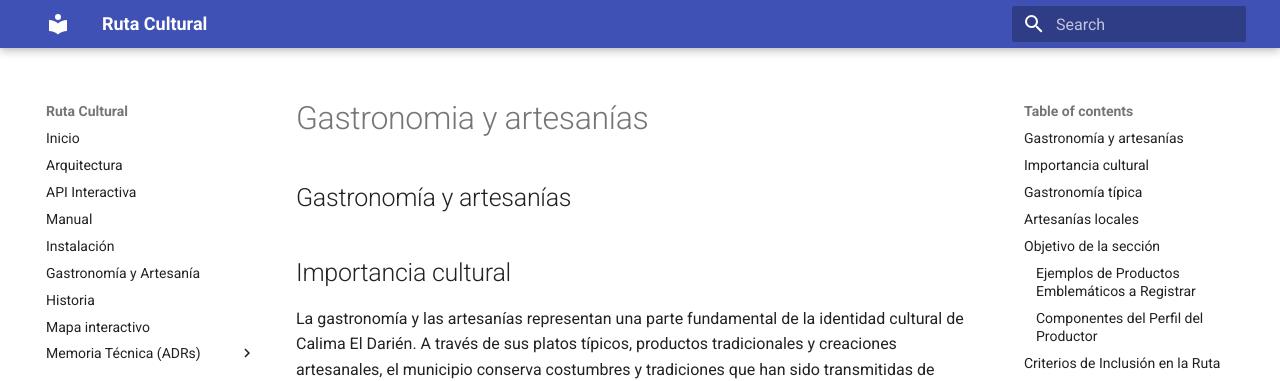
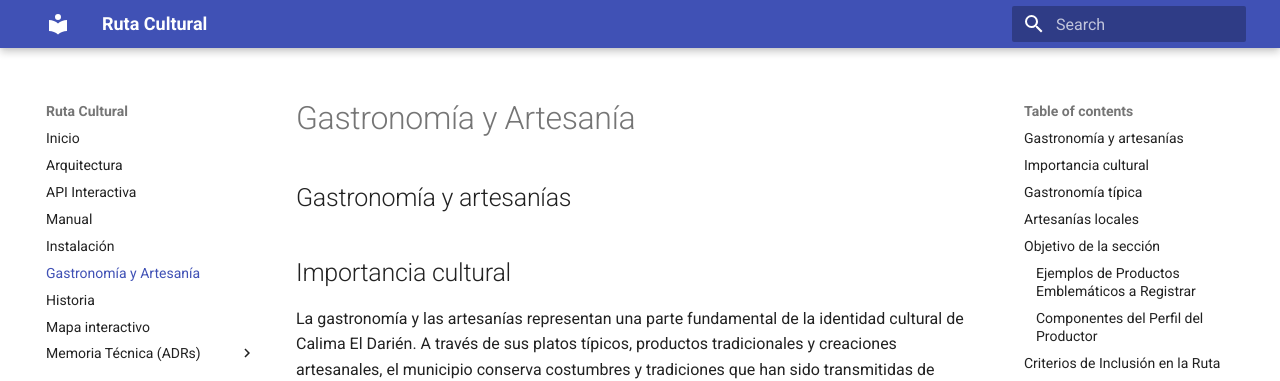
Before and after one commit to CarlRodr15/docs-tienda-os_ejemplo, an MkDocs documentation site: the page built from docs/artesanias.md, in a window 1280 px wide and 900 px high. Shown: the top 381 px of the window. Built offline with MkDocs 1.6.1 and Material for MkDocs 9.7.7, drawn with Linux system fonts in a browser that asks for light colours.

Commit message:
etiquetas

```diff
--- a/mkdocs.yml
+++ b/mkdocs.yml
@@ -11,7 +11,7 @@
   - API Interactiva: api.md
   - Manual: Manual.md
   - Instalación: Instalación.md
-  - Gastronomía y Artesanía: gastronomía-y-artesanías.md
+  - Gastronomía y Artesanía: artesanias.md
   - Historia: historia.md
   - Mapa interactivo: Mapa-interactivo.md
   - Memoria Técnica (ADRs):
```
Also changed, not shown: docs/artesanias.md (renamed from docs/Gastronomia-y-artesanías.md).
